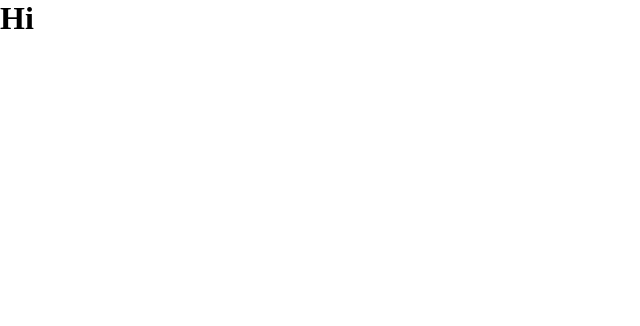
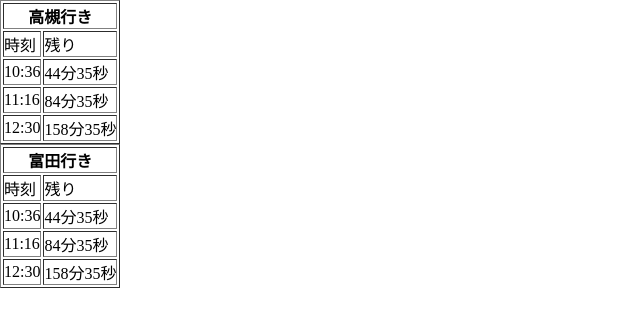
Before and after one commit to yusuke-hata-code/when-bus-come-noIMG, a Next.js app: page / in a window 1280 px wide. Shown: the top 326 px of the page, without its empty margins (0-640 px from the left). Built offline with nearby package versions, Linux system fonts and the light colour scheme.

Commit message:
フロントでサンプルが動くようになった

```diff
--- a/package.json
+++ b/package.json
@@ -11,16 +11,19 @@
     "type": "tsc --noEmit"
   },
   "dependencies": {
+    "@js-temporal/polyfill": "^0.4.3",
     "@next/font": "13.1.6",
     "@types/node": "18.11.18",
     "@types/react": "18.0.27",
     "@types/react-dom": "18.0.10",
+    "jsdom": "^21.1.0",
     "next": "13.1.6",
     "react": "18.2.0",
     "react-dom": "18.2.0",
     "typescript": "4.9.5"
   },
   "devDependencies": {
+    "@types/jsdom": "^20.0.1",
     "@typescript-eslint/eslint-plugin": "^5.50.0",
     "@typescript-eslint/parser": "^5.50.0",
     "eslint": "^8.33.0",
--- /dev/null
+++ b/src/pages/api/diagram.ts
@@ -0,0 +1,68 @@
+// Next.js API route support: https://nextjs.org/docs/api-routes/introduction
+import type { NextApiRequest, NextApiResponse } from 'next';
+import { Temporal } from '@js-temporal/polyfill';
+import { JSDOM } from 'jsdom';
+
+// /api/diagram?dest=tonda
+// /api/diagram?dest=takatsuki
+
+type Diagram = number[];
+
+const getUrl = (type: 'takatsuki' | 'tonda' | string): string | null => {
+  const baseUrl =
+    'https://transfer.navitime.biz/takatsuki/smart/diagram/Search/bus';
+  const datetime = `${Temporal.Now.plainDateISO().toString()}T03:00+09:00`;
+  const paramObj = {
+    takatsuki: {
+      datetime,
+      startId: '00150093',
+      stopNo: '1',
+      course: '0003700096',
+    },
+    tonda: {
+      datetime,
+      startId: '00150093',
+      stopNo: '8',
+      course: '0003700142',
+    },
+  } as const;
+
+  if (type === 'takatsuki' || type === 'tonda') {
+    return `${baseUrl}?${new URLSearchParams(paramObj[type]).toString()}`;
+  }
+
+  return null;
+};
+
+const getDiagram = async (url: string): Promise<Diagram> => {
+  const text = await (await fetch(url)).text();
+  const dateString = Temporal.Now.plainDateISO().toString();
+  const document = new JSDOM(text).window.document;
+
+  return [
+    ...document.querySelectorAll('div[style="display:block"] .hour-frame'),
+  ].flatMap((e) => {
+    const hour = `0${e.getAttribute('value')}`.slice(-2);
+    return [...e.querySelectorAll('.minute>span[aria-hidden="true"]')].map(
+      (e) => new Date(`${dateString}T${hour}:${e.textContent}+09:00`).getTime()
+    );
+  });
+};
+
+const handler = (req: NextApiRequest, res: NextApiResponse<Diagram>) => {
+  if (typeof req.query.dest === 'string') {
+    const url = getUrl(req.query.dest);
+    console.log(url);
+    if (url) {
+      return getDiagram(url)
+        .then((diagram) => {
+          console.log(diagram);
+          res.status(200).json(diagram);
+        })
+        .catch(() => res.status(404).json([]));
+    }
+  }
+  return res.status(404).json([]);
+};
+
+export default handler;
--- a/src/pages/api/hello.ts
+++ /dev/null
@@ -1,13 +0,0 @@
-// Next.js API route support: https://nextjs.org/docs/api-routes/introduction
-import type { NextApiRequest, NextApiResponse } from 'next';
-
-type Data = {
-  name: string;
-};
-
-export default function handler(
-  req: NextApiRequest,
-  res: NextApiResponse<Data>
-) {
-  res.status(200).json({ name: 'John Doe' });
-}
--- a/src/pages/index.tsx
+++ b/src/pages/index.tsx
@@ -1,12 +1,133 @@
 import Head from 'next/head';
+import React, { useState, useEffect } from 'react';
+let sampleDiagram: number[] = [
+  1675200900000, 1675202460000, 1675205040000, 1675206600000, 1675210680000,
+  1675212300000, 1675215600000, 1675216980000, 1675219200000, 1675222740000,
+  1675224420000, 1675226580000, 1675230060000, 1675232400000, 1675236660000,
+  1675237740000, 1675240680000, 1675242060000, 1675242600000, 1675247760000,
+  1675250160000, 1675254600000, 1675258260000,
+].sort();
 
+let sampleRenderingDiagram = [
+  {
+    time: '19:36',
+    limit: 14,
+  },
+];
+
+//10:10,10:30,10:45,11:30,12:00
 export default function Home() {
+  const [diagram, setDiagram] = useState<diagramObj[]>(sampleRenderingDiagram);
+  useEffect(() => {
+    const timer = setInterval(() => {
+      setDiagram(filterDiagramArr({ diagramArr: sampleDiagram })), 1000;
+    });
+    return () => clearInterval(timer);
+  }, []);
   return (
     <>
       <Head>
         <title>when-bus-come</title>
       </Head>
-      <h1>Hi</h1>
+      <div>
+        <table border={1}>
+          <tbody>
+            <tr>
+              <th colSpan={3}>高槻行き</th>
+            </tr>
+            <tr>
+              <td>時刻</td>
+              <td>残り</td>
+            </tr>
+            {diagram.map((diagram) => {
+              return (
+                <>
+                  <tr>
+                    <td>{diagram.time}</td>
+                    <td>{`${Math.trunc(diagram.limit / 60)}分${
+                      diagram.limit % 60
+                    }秒`}</td>
+                  </tr>
+                </>
+              );
+            })}
+          </tbody>
+        </table>
+
+        <table border={1}>
+          <tbody>
+            <tr>
+              <th colSpan={3}>富田行き</th>
+            </tr>
+            <tr>
+              <td>時刻</td>
+              <td>残り</td>
+            </tr>
+            {diagram.map((diagram) => {
+              return (
+                <>
+                  <tr>
+                    <td>{diagram.time}</td>
+                    <td>{`${Math.trunc(diagram.limit / 60)}分${
+                      diagram.limit % 60
+                    }秒`}</td>
+                  </tr>
+                </>
+              );
+            })}
+          </tbody>
+        </table>
+      </div>
     </>
   );
 }
+type diagramObj = {
+  time: string;
+  limit: number;
+};
+
+type DiagramArr = number[];
+
+const filterDiagramArr = ({ diagramArr }: { diagramArr: DiagramArr }) => {
+  const currentTime = new Date().getTime();
+  const filteredDiagramArr = diagramArr
+    .filter((diagram) => {
+      return diagram >= currentTime + 120 * 1000;
+    })
+    .filter((_, i) => {
+      console.log(_);
+      return i < 3;
+    });
+
+  const limitTimeTable = limitMinute({ diagramArr: filteredDiagramArr });
+  const timeTable = unixTimeToViewTime({ diagramArr: filteredDiagramArr });
+  return timeTable.map((time, i) => {
+    return { time: time, limit: limitTimeTable[i] };
+  });
+};
+
+const unixTimeToViewTime = ({
+  diagramArr,
+}: {
+  diagramArr: DiagramArr;
+}): string[] => {
+  return diagramArr.map((diagram) => {
+    const hour = new Date(diagram).getHours();
+    const minute = String(new Date(diagram).getMinutes()).padStart(2, '0');
+    return `${hour}:${minute}`;
+  });
+};
+
+const limitMinute = ({ diagramArr }: { diagramArr: DiagramArr }) => {
+  const currentMinutes =
+    new Date().getHours() * 3600 +
+    new Date().getMinutes() * 60 +
+    new Date().getSeconds();
+  return diagramArr.map((diagram: number) => {
+    const diagramMinutes =
+      new Date(diagram).getHours() * 3600 +
+      new Date(diagram).getMinutes() * 60 +
+      new Date(diagram).getSeconds();
+    return diagramMinutes - currentMinutes;
+  });
+};
--- a/tsconfig.json
+++ b/tsconfig.json
@@ -1,6 +1,6 @@
 {
   "compilerOptions": {
-    "target": "es5",
+    "target": "ESNext",
     "lib": ["dom", "dom.iterable", "esnext"],
     "allowJs": true,
     "skipLibCheck": true,
```
Also changed, not shown: 1 other file (tests, documents, lock files or other folders).
